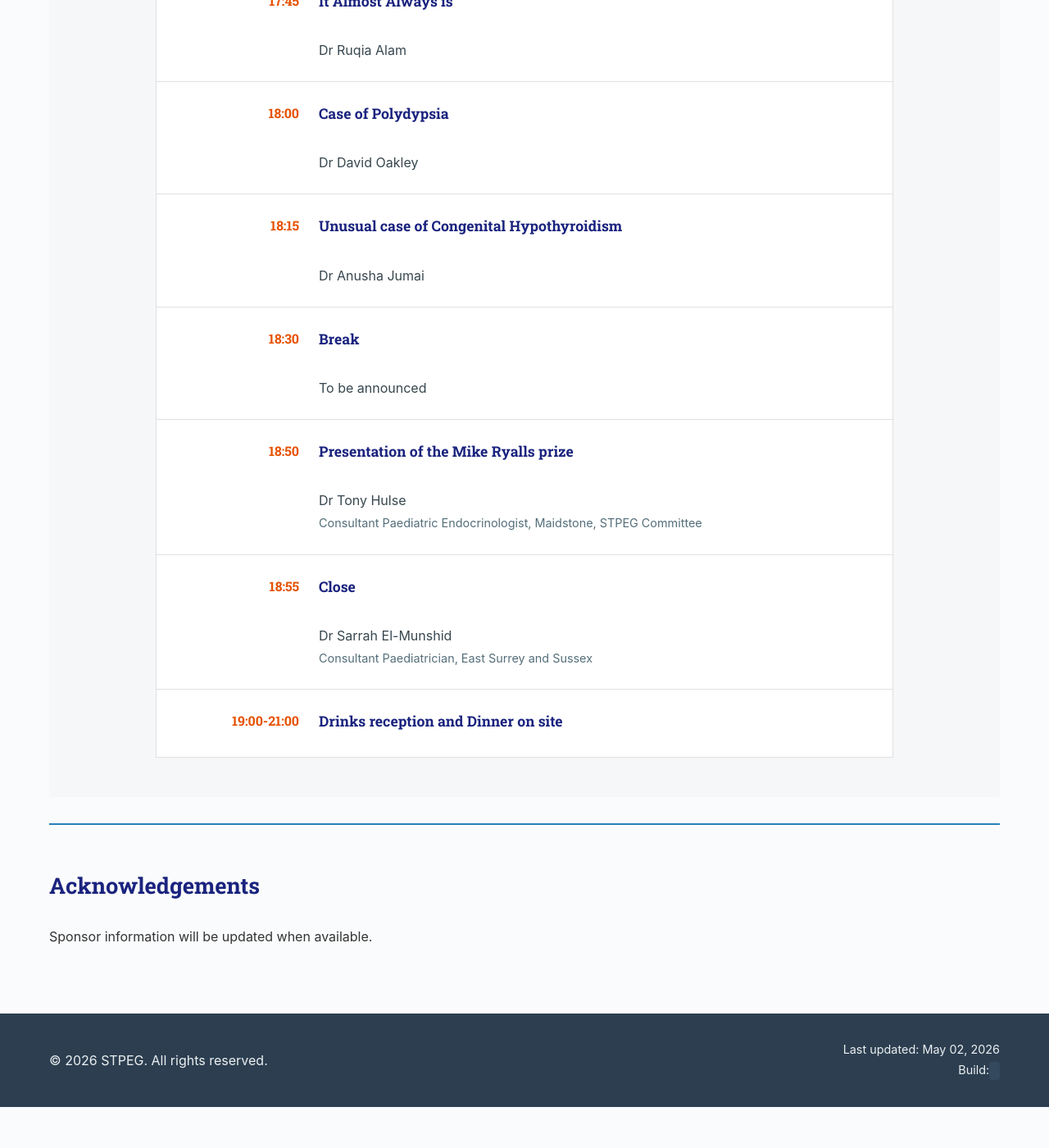
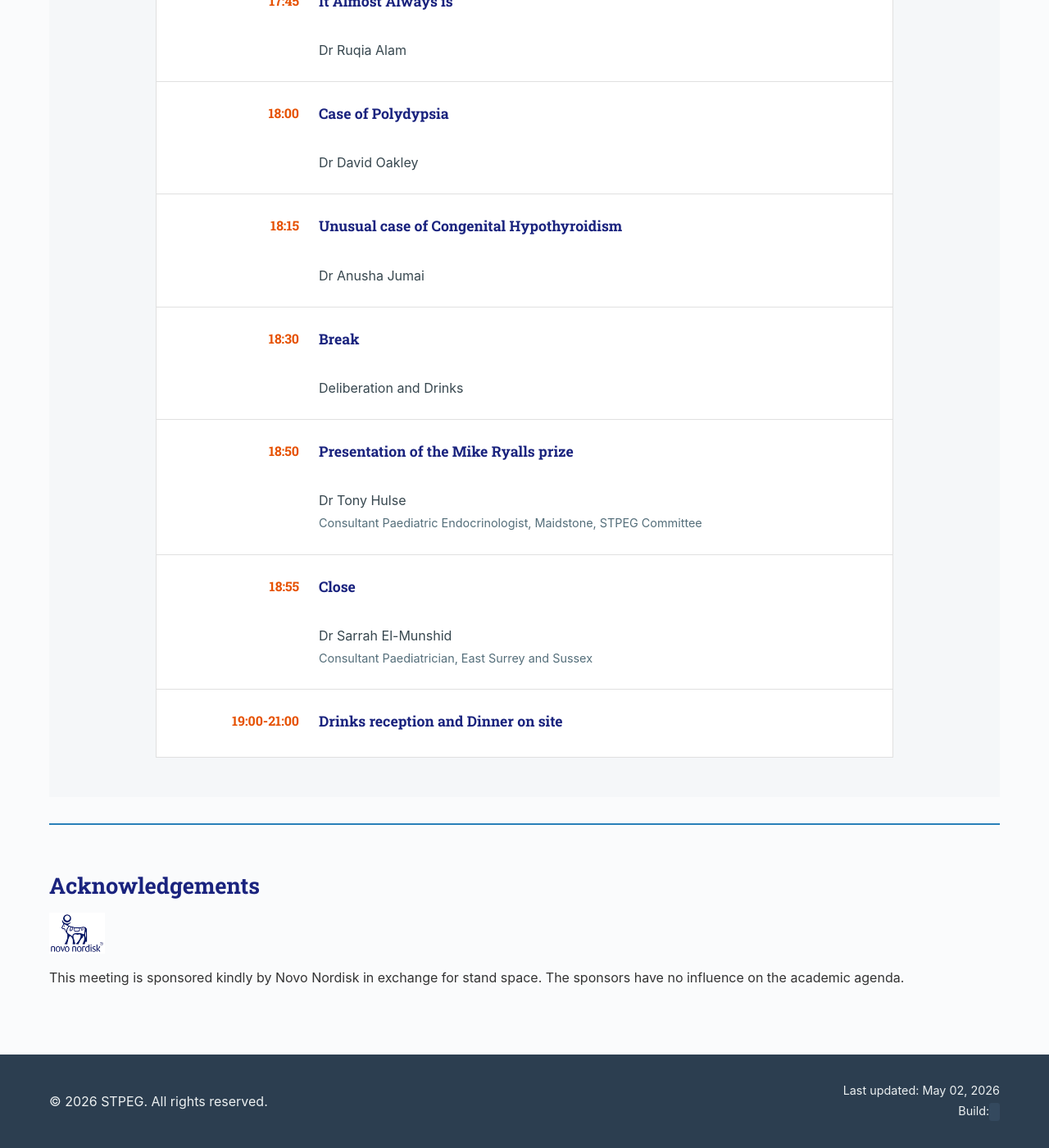
Before and after one commit to eatyourpeas/stpeg, a Jekyll site: the page built from _events/spring-2026.md, in a window 1280 px wide and 1400 px high, scrolled down 2729 px. Shown: the whole window at 82% size. Built offline with Jekyll 4.4.1, drawn with Linux system fonts in a browser that asks for light colours; before the commit the page ends 4079 px from its top, so only the background shows below that; some of the changed text lies outside the part shown.

Commit message:
novo logo and medical students

```diff
--- a/_events/spring-2026.md
+++ b/_events/spring-2026.md
@@ -57,7 +57,7 @@ schedule:
     description: ""
   - time: "18:30"
     title: "Break"
-    speaker: "To be announced"
+    speaker: "Deliberation and Drinks"
     description: ""
   - time: "18:50"
     title: "Presentation of the Mike Ryalls prize"
@@ -69,8 +69,10 @@ schedule:
     description: "Consultant Paediatrician, East Surrey and Sussex"
   - time: "19:00-21:00"
     title: "Drinks reception and Dinner on site"
-sponsors: []
-acknowledgements: "Sponsor information will be updated when available."
+sponsors:
+  - name: "Novo Nordisk"
+    logo: "/assets/images/novo-nordisk-logo.png"
+acknowledgements: "This meeting is sponsored kindly by Novo Nordisk in exchange for stand space. The sponsors have no influence on the academic agenda."
 ---
 
 Join us for the STPEG Spring Meeting 2026 at Guy's Hospital, London.
```
Also changed, not shown: other parts of _events/spring-2026.md (+2 -2 lines).
